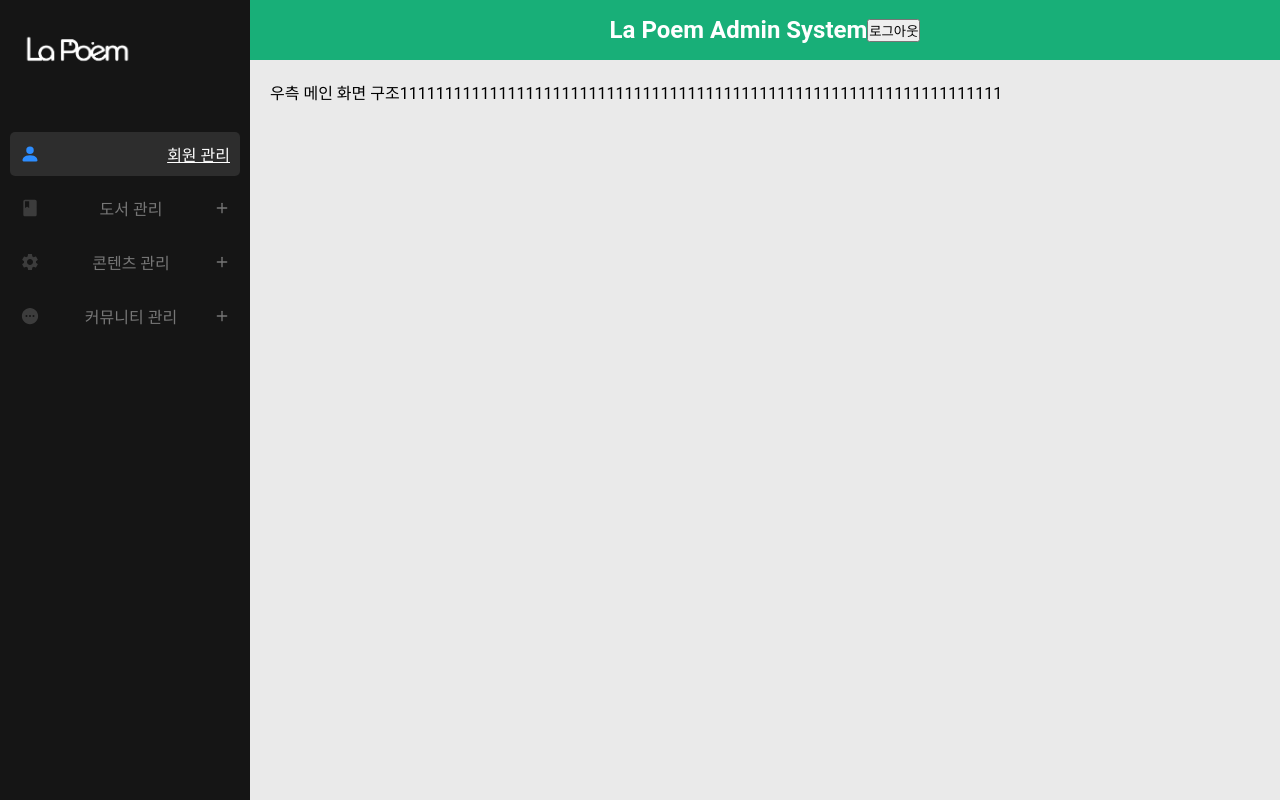
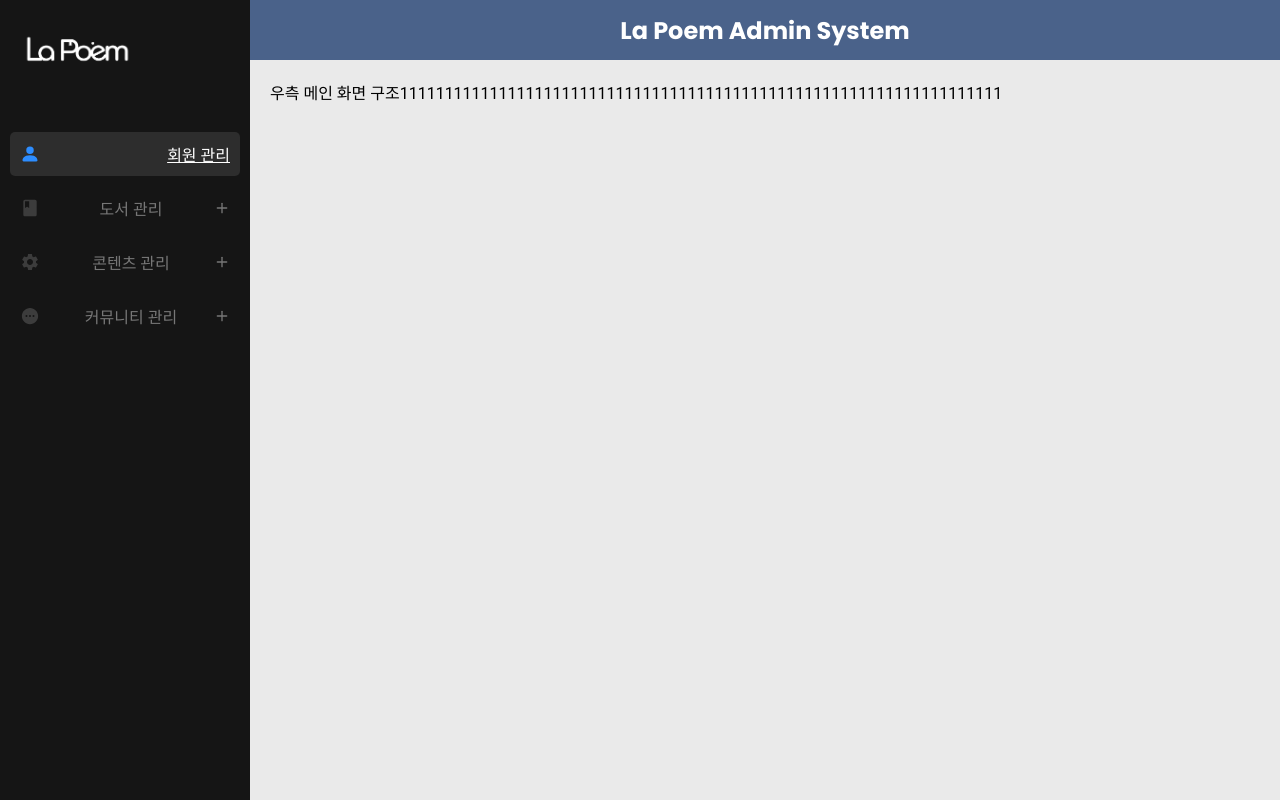
Before and after one commit to lollipopwyn/admin, a React (Create React App) app: page / in a window 1280 px wide. Built offline with nearby package versions, Linux system fonts and the light colour scheme.

Commit message:
240113_chore_header_css구조 수정_나라

```diff
--- a/src/App.css
+++ b/src/App.css
@@ -5,12 +5,13 @@
   left: 250px; /* 사이드 네비게이션 너비만큼 오른쪽으로 이동 */
   width: calc(100% - 250px);
   height: 60px;
-  background-color: #18af78;
+  background-color: #4A628A;
   color: #fff;
   display: flex;
   align-items: center;
   justify-content: center;
   z-index: 1;
+  font-family: var(--font-en);
 }
 
 /* 컨텐츠 영역 스타일 */
--- a/src/components/Header.js
+++ b/src/components/Header.js
@@ -1,10 +1,10 @@
-import React from "react";
+import React from 'react';
 
 const Header = () => {
   return (
     <div className="header">
       <h2>La Poem Admin System</h2>
-      <button>로그아웃</button>
+      {/* <button>로그아웃</button> */}
     </div>
   );
 };
```
